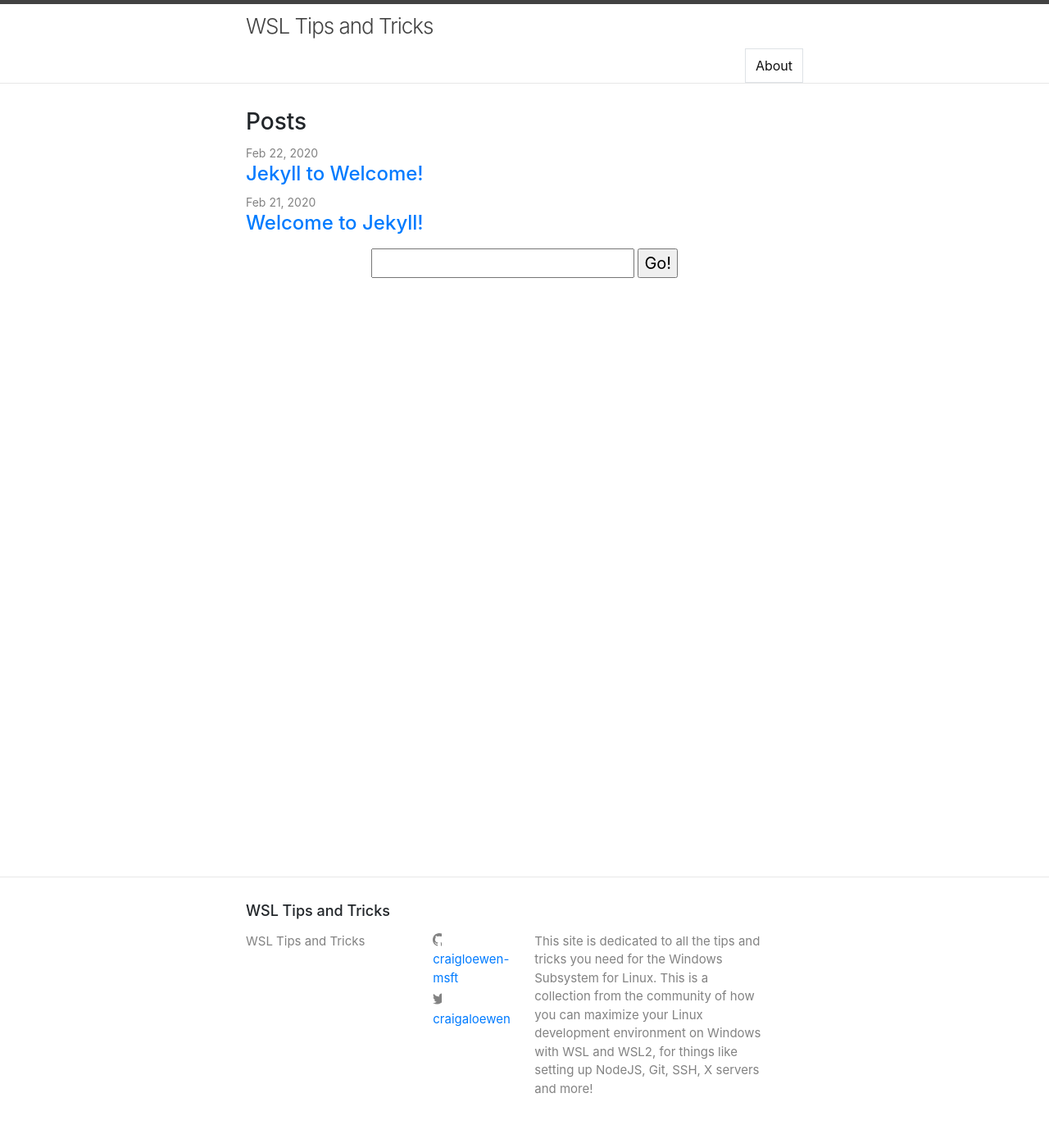
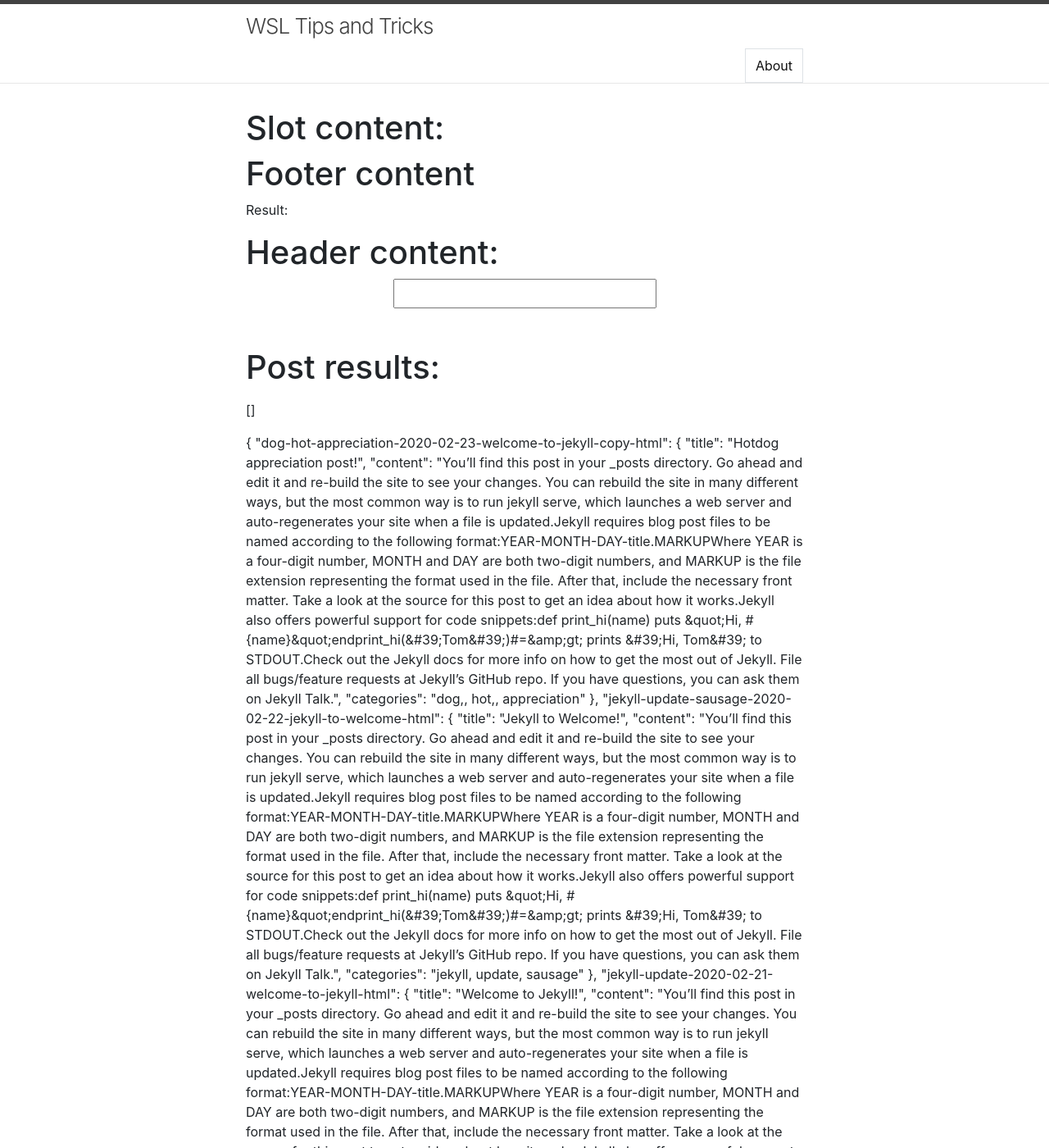
Before and after one commit to craigloewen-msft/WSLTipsAndTricks, a Jekyll site: the page built from index.markdown, in a window 1280 px wide and 1400 px high. Shown: the whole window at 82% size. Built offline with Jekyll 4.4.1, drawn with Linux system fonts in a browser that asks for light colours; nearby versions of some CDN libraries; comment, search, counter and statistics services are not loaded; some of the changed text lies outside the part shown.

Commit message:
Added initial vue templating

```diff
--- a/_includes/foot_javascripts.html
+++ b/_includes/foot_javascripts.html
@@ -2,5 +2,3 @@
 <script src="https://cdn.jsdelivr.net/npm/popper.js@1.16.0/dist/umd/popper.min.js" integrity="sha384-Q6E9RHvbIyZFJoft+2mJbHaEWldlvI9IOYy5n3zV9zzTtmI3UksdQRVvoxMfooAo" crossorigin="anonymous"></script>
 <script src="https://stackpath.bootstrapcdn.com/bootstrap/4.5.0/js/bootstrap.min.js" integrity="sha384-OgVRvuATP1z7JjHLkuOU7Xw704+h835Lr+6QL9UvYjZE3Ipu6Tp75j7Bh/kR0JKI" crossorigin="anonymous"></script>
 <script src="https://unpkg.com/lunr/lunr.js"></script>
-
-<script src="/javascript/search.js"></script>
--- a/_includes/head.html
+++ b/_includes/head.html
@@ -8,7 +8,7 @@
   {%- if jekyll.environment == 'production' and site.google_analytics -%}
     {%- include google-analytics.html -%}
   {%- endif -%}
-  <script src="https://unpkg.com/vue@2.1.10/dist/vue.js"></script>
+  <script src="https://cdn.jsdelivr.net/npm/vue/dist/vue.js"></script>
   <!-- Latest compiled and minified CSS -->
 <link rel="stylesheet" href="https://stackpath.bootstrapcdn.com/bootstrap/4.5.0/css/bootstrap.min.css" integrity="sha384-9aIt2nRpC12Uk9gS9baDl411NQApFmC26EwAOH8WgZl5MYYxFfc+NcPb1dKGj7Sk" crossorigin="anonymous">
 </head>
--- a/_layouts/home.html
+++ b/_layouts/home.html
@@ -2,15 +2,26 @@
 layout: default
 ---
 
-<div class="home" id="vue-app">
-  <script src="/javascript/vue/postbox.js"></script>
-  {%- if page.title -%}
-  <h1 class="page-heading">{{ page.title }}</h1>
-  {%- endif -%}
+<div class="home">
+  <script src="/javascript/vue/postresults.js"></script>
+  <div id="vue-app">
+    {%- if page.title -%}
+    <h1 class="page-heading">{{ page.title }}</h1>
+    {%- endif -%}
 
-  {{ content }}
+    {{ content }}
 
-  {%- if site.posts.size > 0 -%}
+    <postresults>
+      <template v-slot:[someslotname]>
+        <h1>Footer content</h1>
+        <p>Result: </p>
+      </template>
+      <template v-slot:header="data">
+        <h1>Header content: {{ data.is }}</h1>
+      </template>
+    </postresults>
+
+    <!-- {%- if site.posts.size > 0 -%}
   <h2 class="post-list-heading">{{ page.list_title | default: "Posts" }}</h2>
   <ul class="post-list">
     {%- for post in site.posts -%}
@@ -30,20 +41,11 @@ layout: default
     </postbox>
     {%- endfor -%}
   </ul>
-  {%- endif -%}
+  {%- endif -%} -->
 
-  <form action="get" id="site_search">
-    <center>
-      <input style="font-size:20px;" type="text" id="search_box">
-      <input style="font-size:20px;" type="submit" value="Go!">
-    </center>
-  </form>
-  <br />&nbsp;
-  <br />&nbsp;
 
-  <ul id="search_results"></ul>
 
-  <!-- {%- if site.posts.size > 0 -%}
+    <!-- {%- if site.posts.size > 0 -%}
   <h2 class="post-list-heading">{{ page.list_title | default: "Posts" }}</h2>
   <ul class="post-list">
     {%- for post in site.posts -%}
@@ -63,5 +65,5 @@ layout: default
   </ul>
 
   {%- endif -%} -->
-
+  </div>
 </div>
--- /dev/null
+++ b/_posts/2020-02-23-welcome-to-jekyll copy.markdown
@@ -0,0 +1,29 @@
+---
+layout: post
+title:  "Hotdog appreciation post!"
+date:   2020-02-23 13:19:24 -0800
+categories: dog, hot, appreciation
+---
+You’ll find this post in your `_posts` directory. Go ahead and edit it and re-build the site to see your changes. You can rebuild the site in many different ways, but the most common way is to run `jekyll serve`, which launches a web server and auto-regenerates your site when a file is updated.
+
+Jekyll requires blog post files to be named according to the following format:
+
+`YEAR-MONTH-DAY-title.MARKUP`
+
+Where `YEAR` is a four-digit number, `MONTH` and `DAY` are both two-digit numbers, and `MARKUP` is the file extension representing the format used in the file. After that, include the necessary front matter. Take a look at the source for this post to get an idea about how it works.
+
+Jekyll also offers powerful support for code snippets:
+
+{% highlight ruby %}
+def print_hi(name)
+  puts "Hi, #{name}"
+end
+print_hi('Tom')
+#=> prints 'Hi, Tom' to STDOUT.
+{% endhighlight %}
+
+Check out the [Jekyll docs][jekyll-docs] for more info on how to get the most out of Jekyll. File all bugs/feature requests at [Jekyll’s GitHub repo][jekyll-gh]. If you have questions, you can ask them on [Jekyll Talk][jekyll-talk].
+
+[jekyll-docs]: https://jekyllrb.com/docs/home
+[jekyll-gh]:   https://github.com/jekyll/jekyll
+[jekyll-talk]: https://talk.jekyllrb.com/
--- a/javascript/search.js
+++ b/javascript/search.js
@@ -9,8 +9,6 @@ jQuery(function () {
 
     // Wait for the data to load and add it to lunr
     window.data.then(function (loaded_data) {
-
-        console.log("ADDING DATA");
 
         let loadedData = [];
 
--- /dev/null
+++ b/javascript/vue/postresults.js
@@ -0,0 +1,117 @@
+Vue.component('postresults', {
+    template: `
+    <div>
+
+    <h1>Slot content:</h1>
+    <slot name="garbage">
+    </slot>
+    <slot v-bind="{is: 'true!'}" name="header">
+    </slot>
+
+        <form action="get" id="site_search">
+        <center>
+        <input style="font-size:20px;" type="text" id="search_box" v-model="searchText">
+        </center>
+    </form>
+    <br />&nbsp;
+    <h1>Post results:</h1>
+    <ul>
+        <li v-for="someItem in displayData">
+            <p>Title: {{ someItem.title }} , content: {{ someItem.content }} , categories: {{ someItem.categories }}</p>
+        </li>
+    </ul>
+
+    <p>{{ displayData }}</p>
+    <p>{{ searchData }}</p>
+
+    </div>
+
+    `,
+    data: function () {
+        return {
+          searchText: "",
+          searchData: {},
+          displayData: [],
+          lunrSearch: null,
+          user: "joe"
+        };
+    },
+    methods: {
+        searchInput: function () {
+            var results = this.lunrSearch.search(this.searchText);
+            console.log(results);
+        },
+        addSearchData: function (value) {
+            this.searchData.push(value);
+            console.log("Adding data!");
+        },
+        startSearch: function () {
+            let results = this.lunrSearch.search(this.searchText);
+
+            let thisComponent = this;
+
+            this.displayData = [];
+
+            // Iterate over the results
+            results.forEach(function (result) {
+                var item = thisComponent.searchData[result.ref];
+
+                // Add the snippet to the collection of results.
+                thisComponent.displayData.push(item);
+            });
+
+        }
+    },
+    watch: {
+        'searchText': function(val, preVal) {
+            this.startSearch();
+        }
+    },
+    created: function () {
+        // Get code for
+        let getAllSearchData = $.getJSON('/search_data.json');
+
+        let thisComponent = this;
+
+        getAllSearchData.then(function (loaded_data) {
+
+            let storedData = [];
+
+            $.each(loaded_data, function (index, value) {
+                storedData.push(
+                    $.extend({ "id": index }, value)
+                );
+                thisComponent.searchData[index]= value;
+            });
+
+            thisComponent.lunrSearch = lunr(function () {
+                this.field('id');
+                this.field('title');
+                // this.field('content', { boost: 10 });
+                this.field('content');
+                this.field('categories');
+
+                let thisLunr = this;
+
+                $.each(storedData, function (index, value) {
+                    thisLunr.add(
+                        $.extend({ "id": index }, value)
+                    );
+                });
+            });
+
+            thisComponent.startSearch();
+        });
+
+
+    }
+});
+window.onload = function () {
+    var app = new Vue({
+        el: '#vue-app',
+        data: {
+            someslotname: "garbage",
+            val2: "garbage2"
+        }
+    });
+};
```
